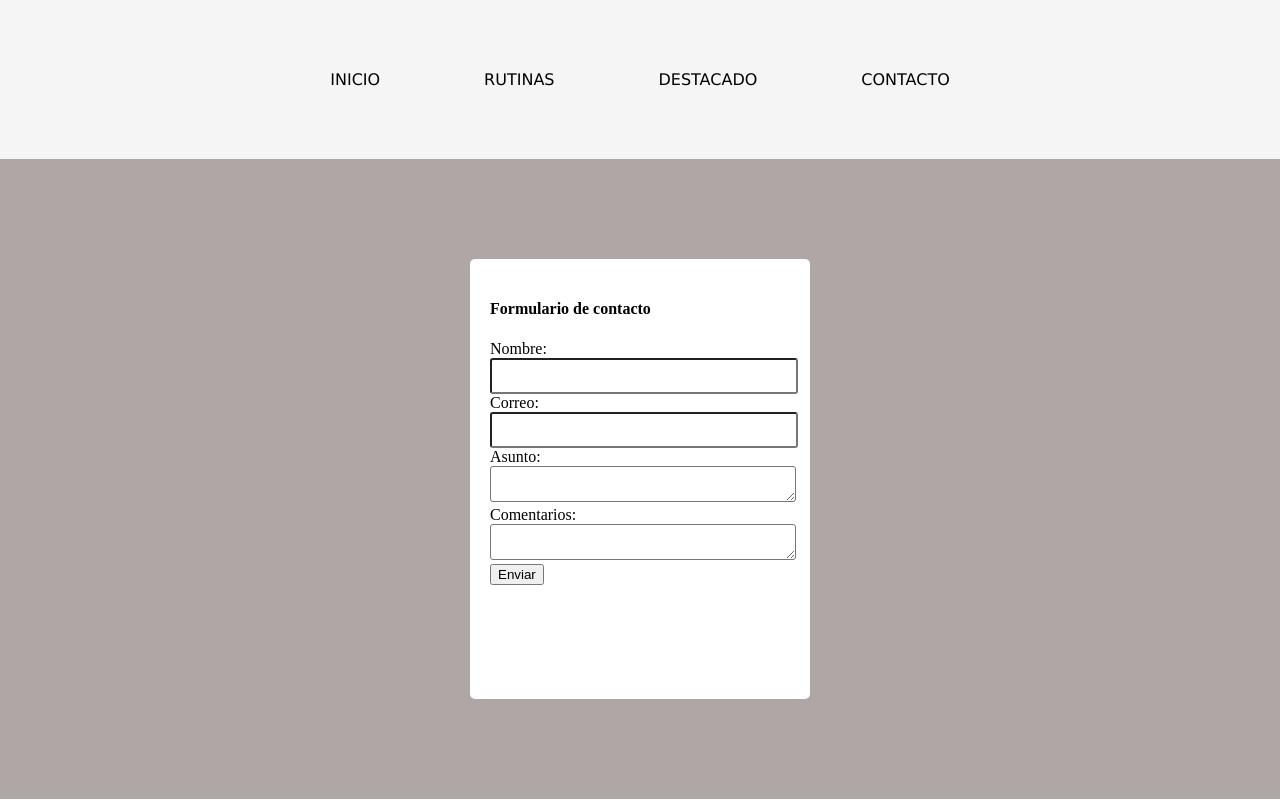
After one commit to Cospina98/FenixGirardota, a PHP site: page /contacto.html in a window 1280 px wide. The commit adds this page. Run offline with PHP 8.4, Linux system fonts and the light colour scheme.

Commit message:
formulario

```diff
--- a/Estilos.css
+++ b/Estilos.css
@@ -11,7 +11,7 @@ nav{
 }
 .menu{
     text-align:center; margin: 0;
-    padding: 30px;
+    padding: 20px;
 }
 .menu li{
     display: inline-block; padding: 30px;
@@ -40,10 +40,11 @@ font-family:'Lucida Sans', 'Lucida Sans Regular', 'Lucida Grande', 'Lucida Sans
     background: url(imagenes/imagen1.jpg);
 }
 .articulos{
-    background-color:red
+    background-color:white;
     overflow: hidden;
     padding: 80px;
     text-align: justify;
+    color:read-only
 
 }
   .art1{
@@ -56,7 +57,7 @@ font-family:'Lucida Sans', 'Lucida Sans Regular', 'Lucida Grande', 'Lucida Sans
 
 }
 .art3{
-    float right: ;
+    float right: 20px;
     width: 330px;  padding-left: 200px;
 
 }
@@ -84,7 +85,27 @@ font-family:'Lucida Sans', 'Lucida Sans Regular', 'Lucida Grande', 'Lucida Sans
 }
 
 footer{
-    background-color:rgb(24, 24, 78);
+    background-color:whitesmoke
     padding: 80px;
+    text-align:center;
 
 }
+
+
+form{
+    margin-top: -50px;
+    background-color:white;
+    width: 300px; height: 400px;
+    margin: 0 auto;
+    padding:20px;
+    border-radius: 5px;
+}
+.boton{
+    width: 300px;
+    height: 30px;
+    border-radius: 3px;
+}
+.formulario{
+    background-color:rgb(175, 166, 166) ;
+    padding:100px;
+}
--- /dev/null
+++ b/contacto.html
@@ -0,0 +1,40 @@
+<!DOCTYPE html>
+<html lang="es">
+<head>
+    <meta charset="UTF-8">
+    <meta name="viewport" content="width=device-width, initial-scale=1.0">
+    <link rel="stylesheet" href="Estilos.css">
+    <title>Document</title>
+</head>
+<body>
+    <nav>
+        <ul class="menu">
+            <li><a href="index.php">INICIO</a></li>
+            <li><a href="rutinas.html">RUTINAS</a></li>
+            <li><a href="destacado.html">DESTACADO</a></li>
+            <li><a href="contacto.html" target="blank">CONTACTO</a></li>
+        </ul>
+
+    </nav>
+<div class="formulario">
+    <form action="contacto.html" method="get">
+    <h4>Formulario de contacto</h4>
+<label>Nombre:</label><br>
+<input class="boton" type="text" name="nombre"><br>
+<label> Correo:</label><br>
+<input class="boton" type="email" name="correo"><br>
+<label>Asunto:</label><br>
+<textarea class="boton" name="comentarios">
+</textarea><br>
+<label>Comentarios:</label><br>
+<textarea  class="boton"name="comentarios">
+</textarea><br>
+<input type="submit" value="Enviar"><br>
+
+</form>
+</div>
+
+
+
+</body>
+</html>
```
Also changed, not shown: index.php (+7 -1 lines).
